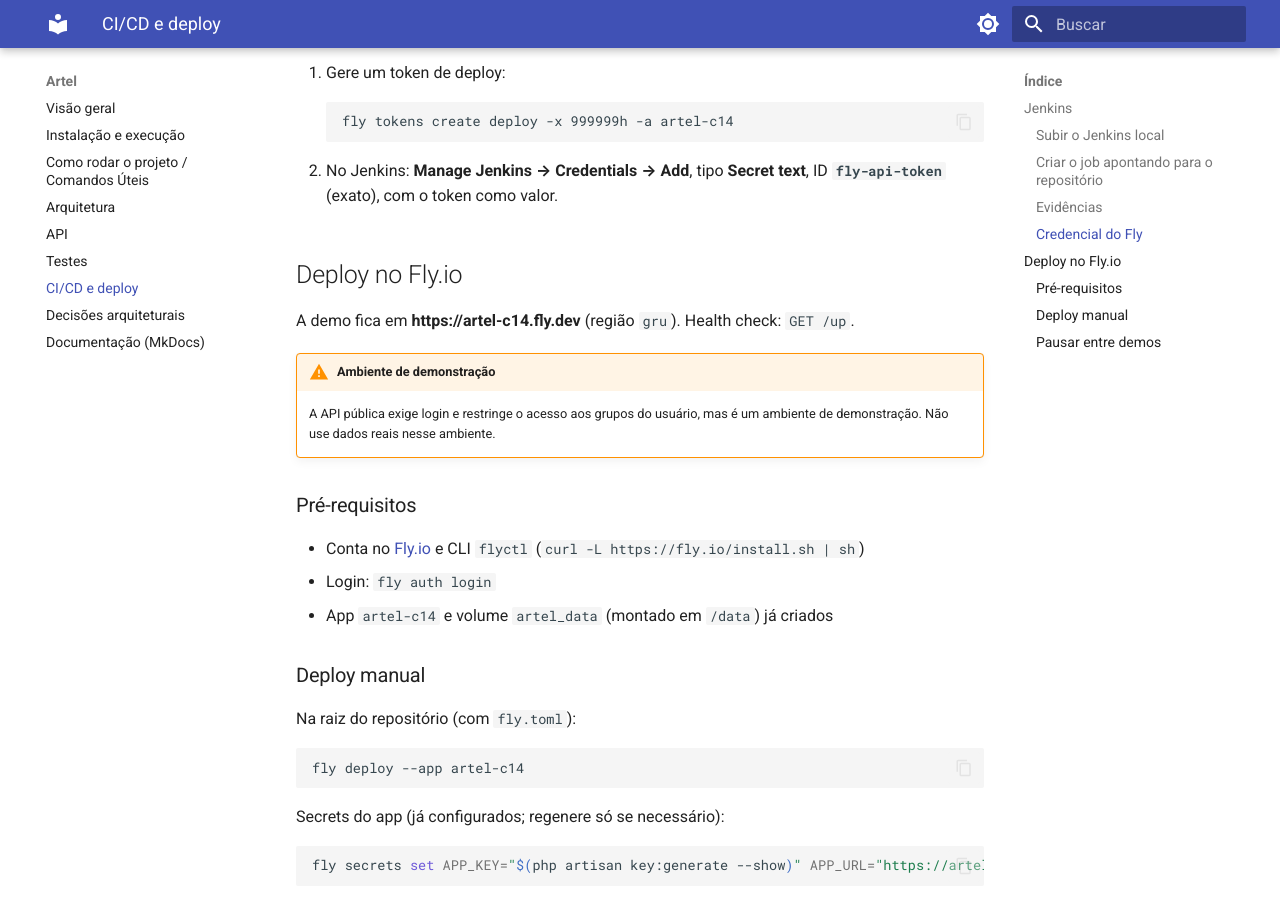
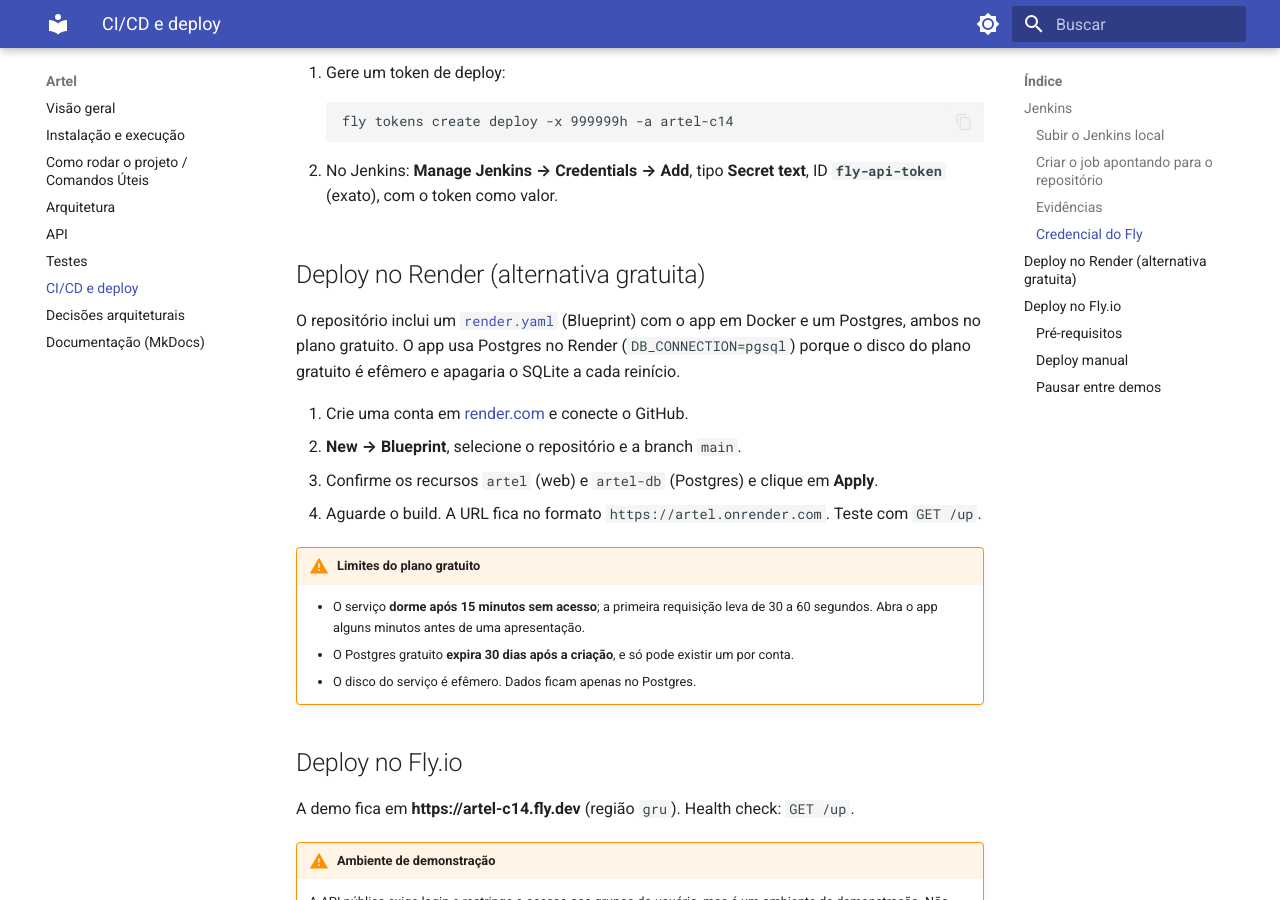
Before and after one commit to C14-Inatel-2026-2/Artel, an MkDocs documentation site: the page built from docs/ci-cd.md, in a window 1280 px wide and 900 px high, scrolled down 2711 px. Built offline with MkDocs 1.6.1 and Material for MkDocs 9.7.7, drawn with Linux system fonts in a browser that asks for light colours.

Commit message:
feat(deploy): suporte ao Render com Postgres
- Dockerfile: extensão pdo_pgsql
- entrypoint: só cria o arquivo SQLite quando DB_CONNECTION=sqlite
- render.yaml: Blueprint com web service (Docker) e Postgres gratuitos
- docs/ci-cd.md: passo a passo e limites do plano gratuito

```diff
--- a/docs/ci-cd.md
+++ b/docs/ci-cd.md
@@ -80,6 +80,20 @@ Os builds #1 a #5, em vermelho, são as falhas encontradas e corrigidas na pipel
 
 2. No Jenkins: **Manage Jenkins → Credentials → Add**, tipo **Secret text**, ID **`fly-api-token`** (exato), com o token como valor.
 
+## Deploy no Render (alternativa gratuita)
+
+O repositório inclui um [`render.yaml`](https://github.com/C14-Inatel-2026-2/Artel/blob/main/render.yaml) (Blueprint) com o app em Docker e um Postgres, ambos no plano gratuito. O app usa Postgres no Render (`DB_CONNECTION=pgsql`) porque o disco do plano gratuito é efêmero e apagaria o SQLite a cada reinício.
+
+1. Crie uma conta em [render.com](https://render.com) e conecte o GitHub.
+2. **New → Blueprint**, selecione o repositório e a branch `main`.
+3. Confirme os recursos `artel` (web) e `artel-db` (Postgres) e clique em **Apply**.
+4. Aguarde o build. A URL fica no formato `https://artel.onrender.com`. Teste com `GET /up`.
+
+!!! warning "Limites do plano gratuito"
+    - O serviço **dorme após 15 minutos sem acesso**; a primeira requisição leva de 30 a 60 segundos. Abra o app alguns minutos antes de uma apresentação.
+    - O Postgres gratuito **expira 30 dias após a criação**, e só pode existir um por conta.
+    - O disco do serviço é efêmero. Dados ficam apenas no Postgres.
+
 ## Deploy no Fly.io
 
 A demo fica em **https://artel-c14.fly.dev** (região `gru`). Health check: `GET /up`.
```
Also changed, not shown: render.yaml (added, +31 -0 lines), 2 other files.
